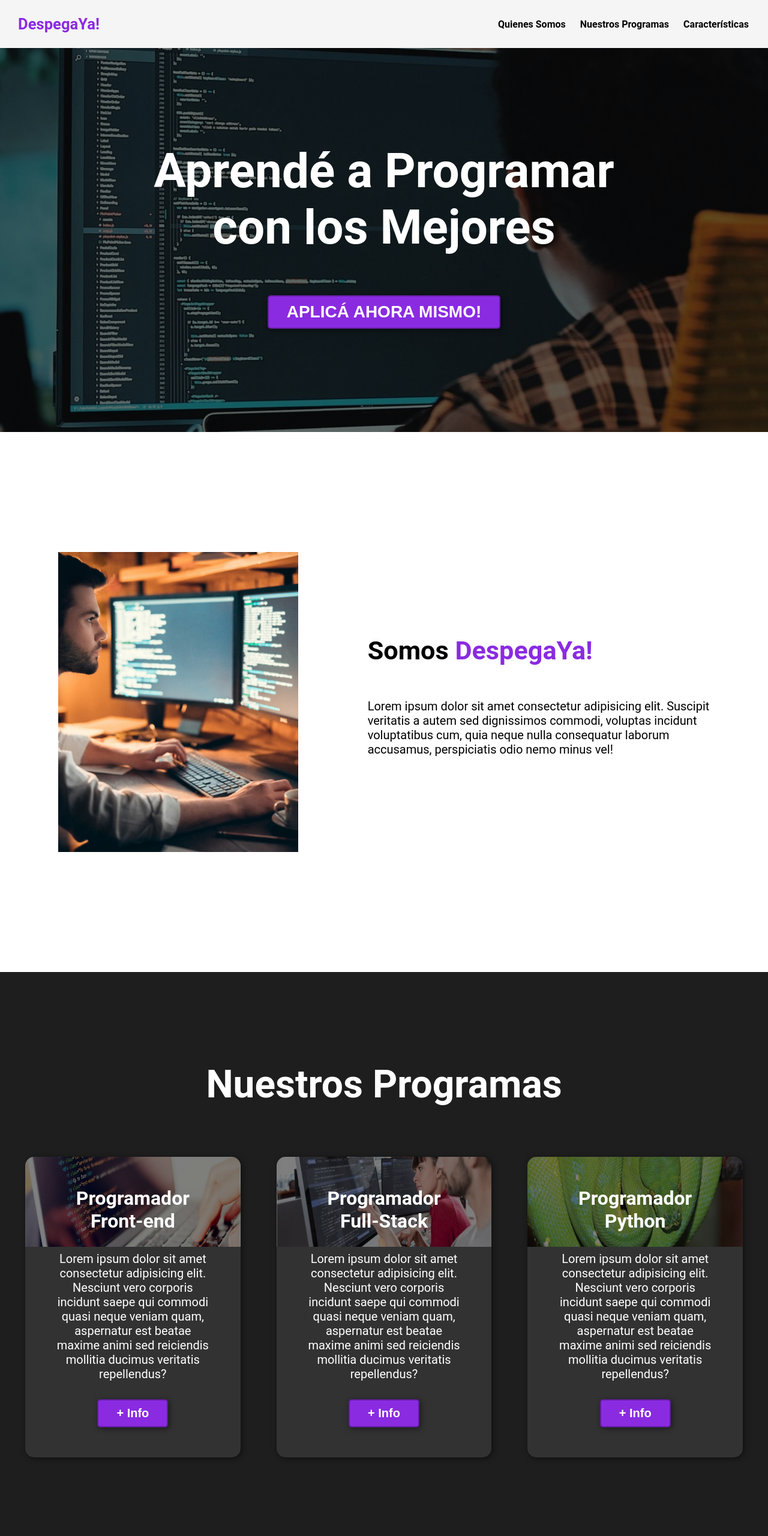
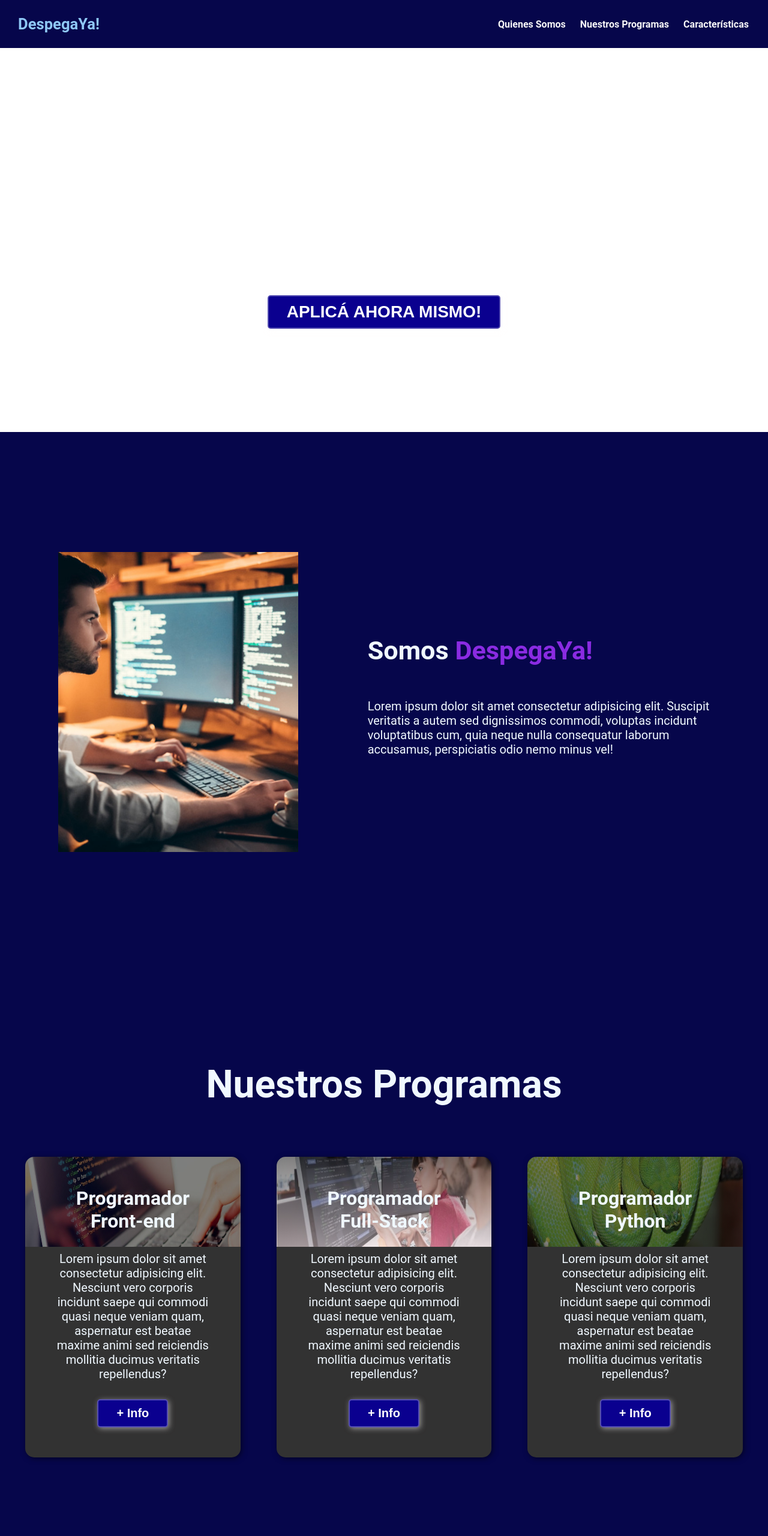
Before and after one commit to KEVINDUARTES/proyecto-css-html, a plain HTML site: page index.html in a window 1280 px wide. Shown: the top 2560 px of the page at 60% size. Drawn offline with Linux system fonts and the light colour scheme.

Commit message:
kevin-css

```diff
--- a/index.css
+++ b/index.css
@@ -1,5 +1,8 @@
 *{
     box-sizing: border-box;
+}
+.container{
+    background-color: rgb(6, 6, 75);
 }
 
 html{
@@ -23,25 +26,26 @@ button{
     font-weight: bold;
     padding: 10px 30px;
     border-radius: 5px;
-    border: 2px solid rgba(0,0,0,0.3);
-    box-shadow: 2px 2px 10px rgba(0,0,0,0.5);
+    border: 2px solid rgba(255, 255, 255, 0.3);
+    box-shadow: 2px 2px 10px rgba(255, 254, 254, 0.5);
     color: white;
-    background-color: blueviolet;
+    background-color: rgb(10, 0, 143);
 }
 
 button:hover{
-    background-color: rgb(101, 33, 165);
+    background-color: rgb(160, 215, 247);
 }
 
 .container{
     max-width: 1400px;
     margin: auto;
+    color: aliceblue;
 }
 
 .color-acento{ color:blueviolet; }
 
 header{
-    background-color: rgb(245,245,245);
+    background-color: rgb(0, 0, 0);
 
 }
 
@@ -49,7 +53,7 @@ header .logo{
     margin: 0;
     padding: 25px 30px;
     font-weight: bold;
-    color: blueviolet;
+    color: rgb(142, 199, 245);
     font-size: 1.6em;
 }
 
@@ -70,11 +74,11 @@ header a{
     padding: 5px 12px;
     text-decoration: none;
     font-weight: bold;
-    color: black;
+    color: rgb(248, 248, 248);
 }
 
 header a:hover{
-    color: blueviolet;
+    color: rgb(130, 207, 238);
 }
 
 #hero{
@@ -86,8 +90,8 @@ header a:hover{
     height: 90vh;
     background-image: linear-gradient(
         0deg,
-        rgba(0,0,0,0.5),
-        rgba(0,0,0,0.5)
+        rgb(255, 255, 255),
+        rgb(255, 255, 255)
     )
     ,url("media/hero.jpg");
     background-repeat: no-repeat;
@@ -138,8 +142,8 @@ header a:hover{
 .carta:first-child{
     background-image: linear-gradient(
         0deg,
-        rgba(0,0,0,0.5),
-        rgba(0,0,0,0.5)
+        rgba(255, 255, 255, 0.966),
+        rgb(255, 255, 255)
     )
     ,url("media/front-end.jpg");
 
@@ -148,7 +152,7 @@ header a:hover{
 .carta:nth-child(2){
     background-image: linear-gradient(
         0deg,
-        rgba(0,0,0,0.5),
+        rgba(236, 227, 227, 0.918),
         rgba(0,0,0,0.5)
     )
     ,url("media/full-stack.jpg");
@@ -157,8 +161,8 @@ header a:hover{
 .carta:nth-child(3){
     background-image: linear-gradient(
         0deg,
-        rgba(0,0,0,0.5),
-        rgba(0,0,0,0.5)
+        rgba(243, 243, 243, 0.5),
+        rgba(255, 255, 255, 0.938)
     )
     ,url("media/python.jpg");
 
@@ -180,7 +184,7 @@ header a:hover{
     justify-content: center;
     align-items: center;
     text-align: center;
-    background-color: rgb(30,30,30);
+    background-color: rgb(255, 255, 255);
     color: white;
     height: 80vh;
 }
@@ -194,7 +198,7 @@ header a:hover{
 }
 
 footer{
-    background-color: rgb(230,230,230);
+    background-color: rgb(8, 5, 53);
 }
 
 footer p{
@@ -298,7 +302,7 @@ footer .container{
     .carta:nth-child(2){
         background-image: linear-gradient(
             0deg,
-            rgba(0,0,0,0.5),
+            rgba(240, 222, 222, 0.5),
             rgba(0,0,0,0.5)
         )
         ,url("media/full-stack-cropped.jpg");
--- a/index.html
+++ b/index.html
@@ -73,7 +73,7 @@
 
     <footer>
         <div class="container">
-            <p>&copy; ProgramaYa 2021</p>
+            <p>&copy; DespegaYa 2022</p>
         </div>
     </footer>
 </body>
```
